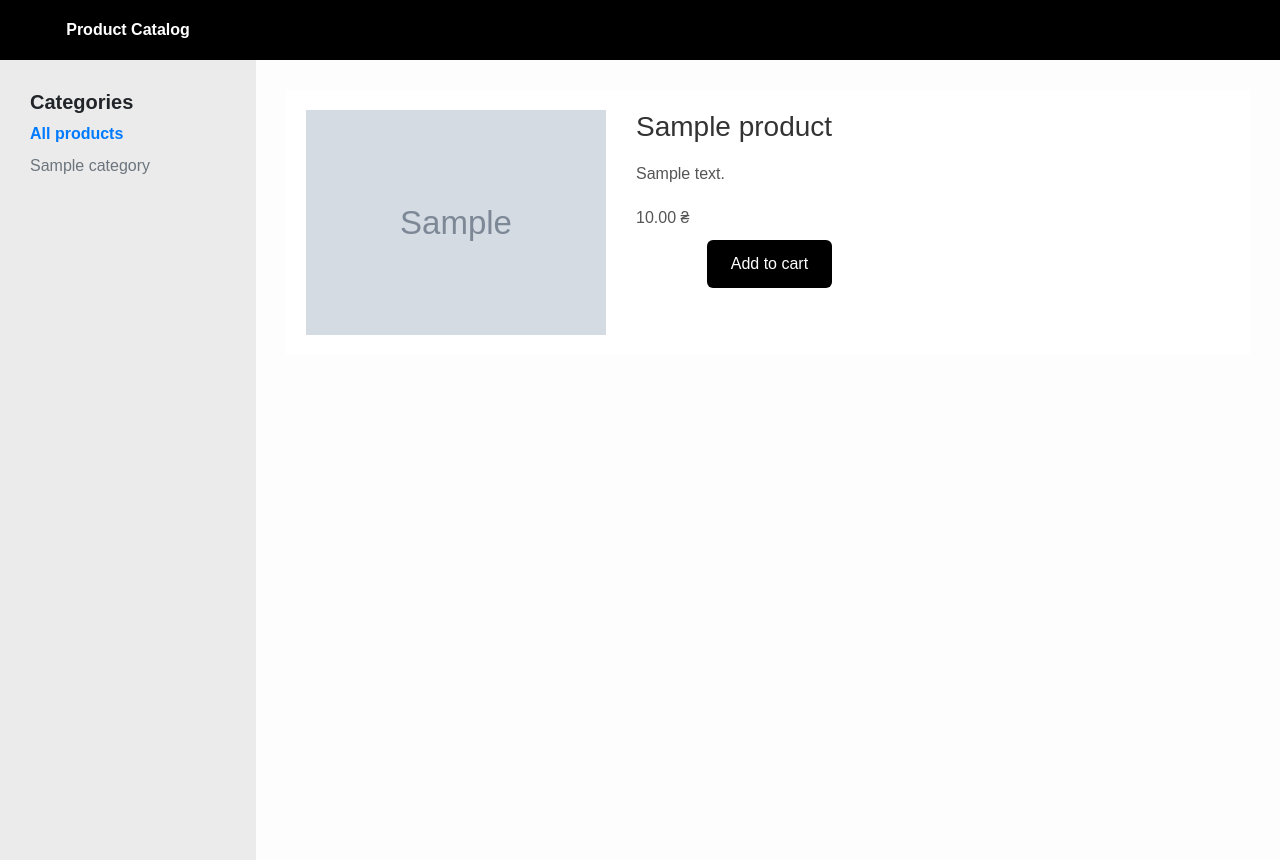
After one commit to MakovM/product-catalog, a Django app: a page that uses templates/includes/sidebar.html in a window 1280 px wide. The commit adds this page. Run offline with Django 5.2, Linux system fonts and the light colour scheme; tables that the repository leaves empty hold one stand-in row (values such as "Sample post"); grey boxes marked "Sample" are stand-in pictures.

Commit message:
Add product detail view

```diff
--- a/catalog/urls.py
+++ b/catalog/urls.py
@@ -1,10 +1,12 @@
 from django.urls import path
 
-from catalog.views import ProductListView
+from catalog.views import ProductListView, ProductDetailView
 
 app_name = "products"
 
 urlpatterns = [
     path("", ProductListView.as_view(), name="product-list"),
-    path("category/<slug:slug>", ProductListView.as_view(), name="product_list_by_category"),
+    path("category/<slug:slug>/", ProductListView.as_view(), name="product_list_by_category"),
+    path("product/<slug:slug>/", ProductDetailView.as_view(), name="product_detail"),
+
 ]
--- a/catalog/views.py
+++ b/catalog/views.py
@@ -21,6 +21,18 @@ class ProductListView(generic.ListView):
         categories = Category.objects.all()
         context['categories'] = categories
 
-        context['current_category_slug'] = None
+        context['current_category_slug'] = self.kwargs.get("slug", "")
 
         return context
+
+
+class ProductDetailView(generic.DetailView):
+    model = Product
+    context_object_name = "product"
+    template_name = "catalog/product_detail.html"
+
+    def get_context_data(self, **kwargs):
+        context = super().get_context_data(**kwargs)
+        # додаємо категорії для sidebar
+        context['categories'] = Category.objects.all()
+        return context
--- a/static/css/styles.css
+++ b/static/css/styles.css
@@ -2,6 +2,11 @@ body {
     margin: 0;
     background-color: #fdfdfd;
     font-family: Arial, sans-serif;
+}
+
+a {
+    text-decoration: none;
+    color: black;
 }
 
 .layout {
@@ -98,14 +103,60 @@ body {
 }
 
 .product-info button {
-    background-color: #000;
     color: #fff;
     border: none;
     padding: 5px 10px;
-    cursor: pointer;
     border-radius: 4px;
 }
 
-.product-info button:hover {
-    background-color: #444;
+.product-detail {
+    display: flex;
+    gap: 30px;
+    padding: 20px;
+    background-color: #fff;
+    max-width: 100%;
 }
+
+.info {
+    display: flex;
+    flex-direction: column;
+}
+
+.product-detail img {
+    width: 300px;
+    height: auto;
+    object-fit: contain;
+}
+
+.product-detail h2 {
+    margin-top: 0;
+    font-size: 28px;
+    color: #333;
+}
+
+.product-detail p {
+    font-size: 16px;
+    color: #555;
+    margin: 10px 0;
+}
+
+.product-detail button {
+    align-self: flex-end;
+    padding: 12px 24px;
+    font-size: 16px;
+    color: white;
+    border: none;
+    border-radius: 6px;
+}
+
+.add-to-cart {
+    background-color: black;
+    cursor: pointer;
+}
+.add-to-cart:hover {
+    background-color: silver;
+}
+
+.out-of-stock {
+    background-color: darkgray;
+}
--- /dev/null
+++ b/templates/catalog/product_detail.html
@@ -0,0 +1,16 @@
+{% extends "base.html" %}
+{% block content %}
+<div class="product-detail">
+  <img src="{{ product.image.url }}" alt="{{ product.name }}">
+  <div class="info">
+  <h2>{{ product.name }}</h2>
+  <p>{{ product.description }}</p>
+  <p>{{ product.price }} ₴</p>
+  {% if product.available %}
+      <button class="add-to-cart">Add to cart</button>
+  {% else %}
+      <button class="out-of-stock" disabled>Not available</button>
+  {% endif %}
+    </div>
+</div>
+{% endblock %}
--- a/templates/includes/sidebar.html
+++ b/templates/includes/sidebar.html
@@ -3,7 +3,7 @@
     <ul class="list-unstyled">
         <li class="mb-2">
             <a href="{% url 'products:product-list' %}"
-               class="{% if not current_category_slug %}text-primary font-weight-bold{% endif %}">
+               class="{% if not current_category_slug %}text-primary font-weight-bold{% else %}text-secondary{% endif %}">
                 All products
             </a>
         </li>
```
Also changed, not shown: templates/catalog/product_list.html (+7 -1 lines).
